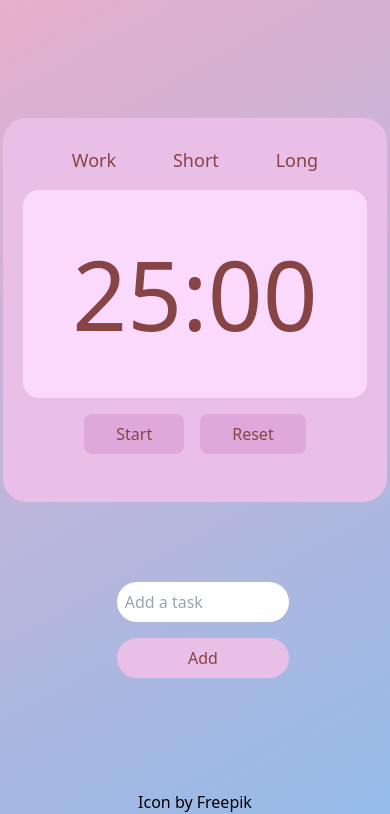
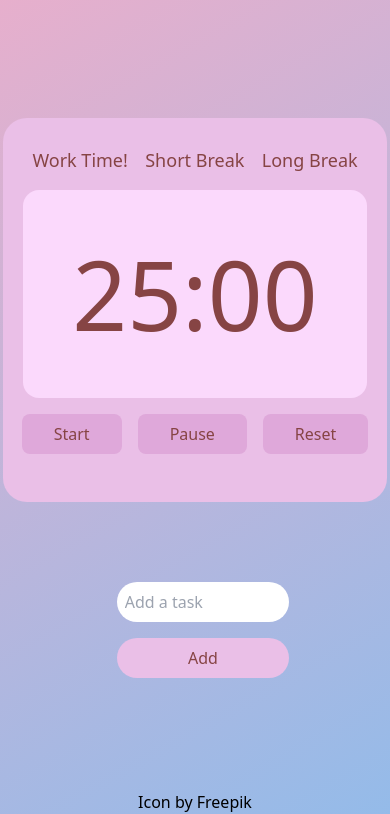
Before and after one commit to LalaSmack/Pomodoro-web, a website: page src/index.html in a window 390 px wide. Shown: the part 90-904 px from the top of the page. Drawn offline with nearby package versions, Linux system fonts and the light colour scheme; files that its build step writes are made by us from their sources.

Commit message:
adjusted elements and classes

```diff
--- a/src/index.html
+++ b/src/index.html
@@ -27,13 +27,13 @@
       >
         <div id="buttons" class="m-2 flex justify-evenly text-pomodoro-txt">
           <button id="work" class="p-2 text-lg" onclick="setTimer(25)">
-            Work <span class="res">Time!</span>
+            Work Time!
           </button>
           <button id="short" class="p-2 text-lg" onclick="setTimer(5)">
-            Short <span class="res">Break</span>
+            Short Break
           </button>
           <button id="long" class="p-2 text-lg" onclick="setTimer(10)">
-            Long <span class="res">Break</span>
+            Long Break
           </button>
         </div>
         <div
@@ -45,14 +45,21 @@
         <div class="flex justify-center">
           <button
             id="start"
-            class="px-8 py-2 m-2 rounded-lg bg-shadow text-pomodoro-txt"
+            class="px-8 py-2 m-2 rounded-lg bg-shadow text-pomodoro-txt timer-button"
             onclick="Timer()"
           >
             Start
           </button>
           <button
-            id="Reset"
-            class="px-8 py-2 m-2 rounded-lg bg-shadow text-pomodoro-txt"
+            id="pause"
+            class="px-8 py-2 m-2 rounded-lg bg-shadow text-pomodoro-txt timer-button"
+            onclick="pauseTimer()"
+          >
+            Pause
+          </button>
+          <button
+            id="reset"
+            class="px-8 py-2 m-2 rounded-lg bg-shadow text-pomodoro-txt timer-button"
             onclick="resetTimer()"
           >
             Reset
--- a/src/input.css
+++ b/src/input.css
@@ -27,10 +27,6 @@
     #tasks {
         width: 75%;
         margin: 1.5rem;
-    }
-
-    .res {
-        display: none;
     }
 }
 
@@ -66,6 +62,6 @@ ul li{
     background-color: var(--shadow);
 }
 
-#start:hover{
+.timer-button:hover{
     background-color:  rgb(215, 152, 210);
 }
```
